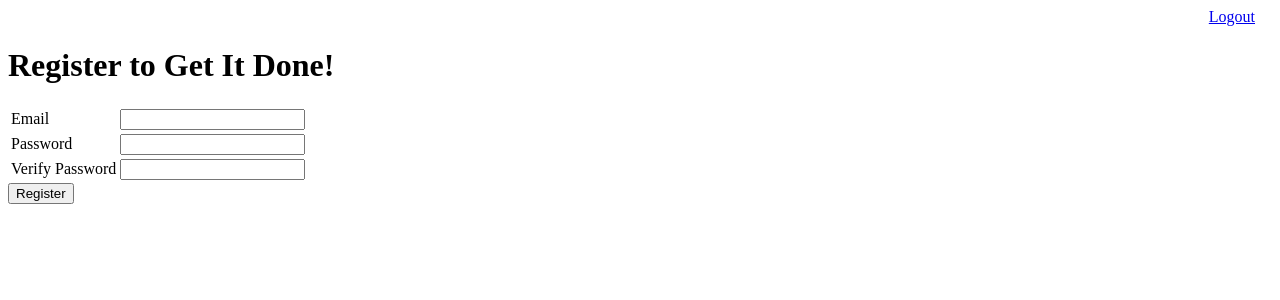
After one commit to myburt/get-it-done, a Flask app: page /register in a window 1280 px wide. The commit adds this page. Shown: the top 300 px of the page. Run offline with Flask 2, Linux system fonts and the light colour scheme.

Commit message:
Completed to the end of Get it Done part 7.

```diff
--- a/main.py
+++ b/main.py
@@ -1,12 +1,13 @@
-from flask import Flask, request, redirect, render_template
+from flask import Flask, request, redirect, render_template, session
 from flask_sqlalchemy import SQLAlchemy
 
 app = Flask(__name__)
 app.config['DEBUG'] = True
 app.config['SQLALCHEMY_DATABASE_URI'] = 'mysql+pymysql://get-it-done:apassword@localhost:8889/get-it-done'
 app.config['SQLALCHEMY_ECHO'] = True
-#app.config['SQLALCHEMY_TRACK_MODIFICATIONS'] = True
 db = SQLAlchemy(app)
+app.secret_key = ">}h}oJ/W1>6C89Di?.6DJYn`&sh~V{"
+
 
 def change_status(task_id):
 
@@ -21,6 +22,11 @@ def change_status(task_id):
     db.session.commit()
     return
 
+@app.before_request
+def require_login():
+    allowed_routes = ['login', 'register']
+    if request.endpoint not in allowed_routes and 'email' not in session:
+        return redirect('/login')
 
 class Task(db.Model):
 
@@ -32,6 +38,64 @@ class Task(db.Model):
         self.name = name
         self.completed = False
 
+class User(db.Model):
+
+    id = db.Column(db.Integer, primary_key = True)
+    email = db.Column(db.String(120), unique = True)
+    password = db.Column(db.String(120))
+
+    def __init__(self, email, password):
+        self.email = email
+        self.password = password
+
+@app.route('/login', methods = ['POST', 'GET'])
+def login():
+    if request.method == "POST":
+        email = request.form['email']
+        password = request.form['password']
+
+        user = User.query.filter_by(email=email).first()
+
+        if user and user.password == password:
+            session['email'] = email
+            return redirect('/')
+        else:
+            #TODO explain why login failed
+            return "<h1 style='color: red'> It's wrong</h1>"
+
+
+    return render_template('login.html')
+
+@app.route('/register', methods = ['POST', 'GET'])
+def register():
+    if request.method == "POST":
+        email = request.form['email']
+        password = request.form['password']
+        verify = request.form['verify']
+
+        #TODO Validate user data.
+
+        existing_user = User.query.filter_by(email=email).first()
+
+        if not existing_user:
+            new_user = User(email, password)
+            db.session.add(new_user)
+            db.session.commit()
+
+            session['email'] = email
+
+            return redirect('/')
+        else:
+            #TODO return an "existing user" message
+            return "<h1 style='color: red'> Existing User</h1>"
+
+
+    return render_template('register.html')
+
+@app.route('/logout')
+def logout():
+    del session['email']
+    return redirect('/')
 
 @app.route('/', methods = ['POST', 'GET'])
 def index():
--- a/templates/base.html
+++ b/templates/base.html
@@ -2,8 +2,20 @@
 <html>
     <head>
         <title>{{title}}</title>
+        <style>
+            .top-link
+            {
+                position: relative;
+                left:95%;
+                top:0em;
+                padding-right: 1em;
+            }
+        </style>
     </head>
     <body>
+        <div style="width:100%; position:static">
+            <div style="display:inline-block" class="top-link"><a href="/logout">Logout</a></div>
+        </div>
 
         {% block content %}
         {% endblock %}
--- /dev/null
+++ b/templates/register.html
@@ -0,0 +1,28 @@
+{% extends "base.html" %}
+
+{% block content %}
+<h1>Register to Get It Done!</h1>
+<form action="/register" method="post">
+    <table>
+        <tr>
+            <td><label for="email">Email</label></td>
+            <td>
+                <input name="email" type="email" value="{{ email }}">
+            </td>
+        </tr>
+        <tr>
+            <td><label for="password">Password</label></td>
+            <td>
+                <input name="password" type="password">
+            </td>
+        </tr>
+        <tr>
+            <td><label for="verify">Verify Password</label></td>
+            <td>
+                <input name="verify" type="password">
+            </td>
+        </tr>
+    </table>
+    <input type="submit" value="Register">
+</form>
+{% endblock %}
```
Also changed, not shown: templates/login.html (added, +24 -0 lines).
